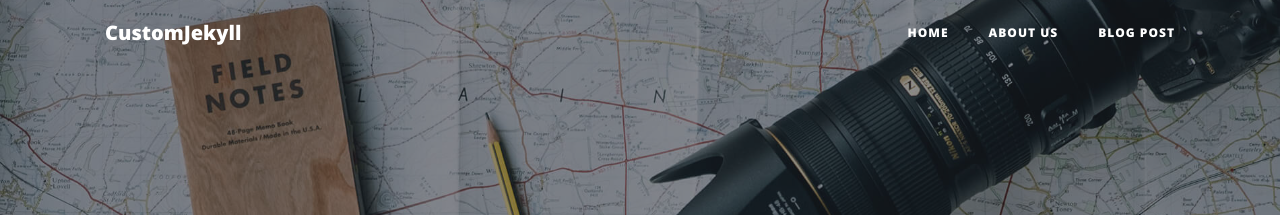
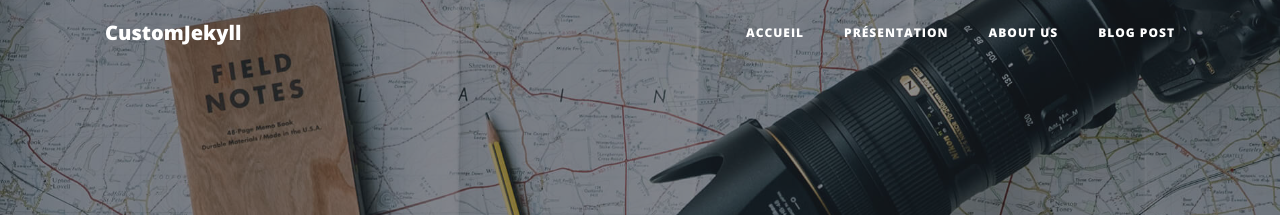
Before and after one commit to sabrina97490/sabrina97490.github.io, a Jekyll site: the page presentation.html, which Jekyll copies as it is, in a window 1280 px wide and 900 px high. Shown: the top 215 px of the window. Built offline with Jekyll 4.4.1, drawn with Linux system fonts in a browser that asks for light colours.

Commit message:
modif
modif nav presentation et ajout image sur accueil

```diff
--- a/index.html
+++ b/index.html
@@ -31,6 +31,7 @@ layout: default
                 <div class="post-preview">
                     <a href="#" style="color: rgb(149,153,156);">
                         <h2 class="post-title">Enquête sur l’application Yuka - La vie sociale des données</h2>
+                        <img src="./assets/img/Style de vie.jpg" class="img-fluid">
                         <h3 class="post-subtitle">Mot d’introduction</h3>
                     </a>
                 </div>
--- a/presentation.html
+++ b/presentation.html
@@ -17,7 +17,8 @@
             <div
                 class="collapse navbar-collapse" id="navbarResponsive">
                 <ul class="nav navbar-nav ml-auto">
-                    <li class="nav-item" role="presentation"><a class="nav-link" href="index.html">Home</a></li>
+                    <li class="nav-item" role="presentation"><a class="nav-link" href="index.html">Accueil</a></li>
+                    <li class="nav-item" role="presentation"><a class="nav-link" href="presentation.html">Présentation</a></li>
                     <li class="nav-item" role="presentation"><a class="nav-link" href="about.html">About us</a></li>
                     <li class="nav-item" role="presentation"><a class="nav-link" href="post.html">Blog Post</a></li>
                 </ul>
```
